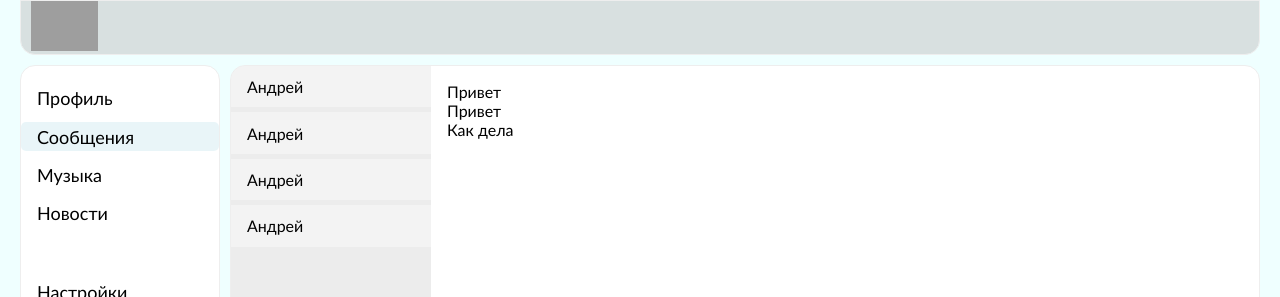
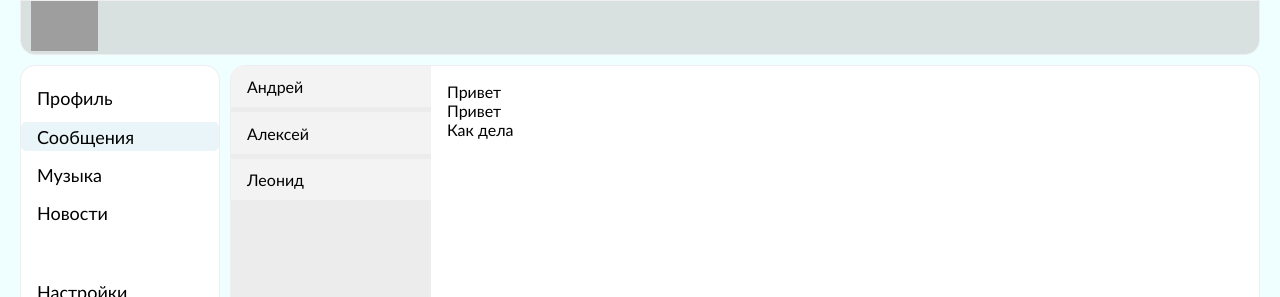
Before and after one commit to Myakis/social-network-app, a React (Create React App) app: page /messages in a window 1280 px wide. Shown: the top 297 px of the page. Built offline with nearby package versions, Linux system fonts and the light colour scheme; grey boxes are pictures that could not be loaded.

Commit message:
add navlink for dialogs

```diff
--- a/src/App.js
+++ b/src/App.js
@@ -18,7 +18,7 @@ const App = () => {
           <Routes>
             <Route path='/' element={<MainBlog />} />
             <Route path='/profile' element={<MainBlog />} />
-            <Route path='/messages' element={<Messages />} />
+            <Route path='/messages/*' element={<Messages />} />
             <Route path='/music' element={<Music />} />
             <Route path='/news' element={<News />} />
             <Route path='/setting' element={<Setting />} />
--- a/src/componetns/messages/Messages.jsx
+++ b/src/componetns/messages/Messages.jsx
@@ -1,13 +1,19 @@
+import { NavLink } from 'react-router-dom';
 import classes from './Messages.module.css';
 
 const Messages = () => {
   return (
     <div className={classes.dialogsWrapper}>
       <div className={classes.dialogs}>
-        <div className={classes.item}>Андрей</div>
-        <div className={classes.item}>Андрей</div>
-        <div className={classes.item}>Андрей</div>
-        <div className={classes.item}>Андрей</div>
+        <div className={classes.item}>
+          <NavLink to='/messages/1'>Андрей</NavLink>
+        </div>
+        <div className={classes.item}>
+          <NavLink to='/messages/2'>Алексей</NavLink>
+        </div>
+        <div className={classes.item}>
+          <NavLink to='/messages/3'>Леонид</NavLink>
+        </div>
       </div>
       <div className={classes.list}>
         <div className={classes.item}>
--- a/src/componetns/messages/Messages.module.css
+++ b/src/componetns/messages/Messages.module.css
@@ -6,10 +6,12 @@
   background: rgba(221, 221, 221, 0.562);
   flex: 0 0 200px;
 }
-.dialogs .item {
+.dialogs .item a {
+  display: block;
   padding: 0.7rem 1rem;
   cursor: pointer;
   background: rgba(255, 255, 255, 0.363);
+  display: block;
 }
 .dialogs .item:not(:last-child) {
   margin-bottom: 5px;
```
